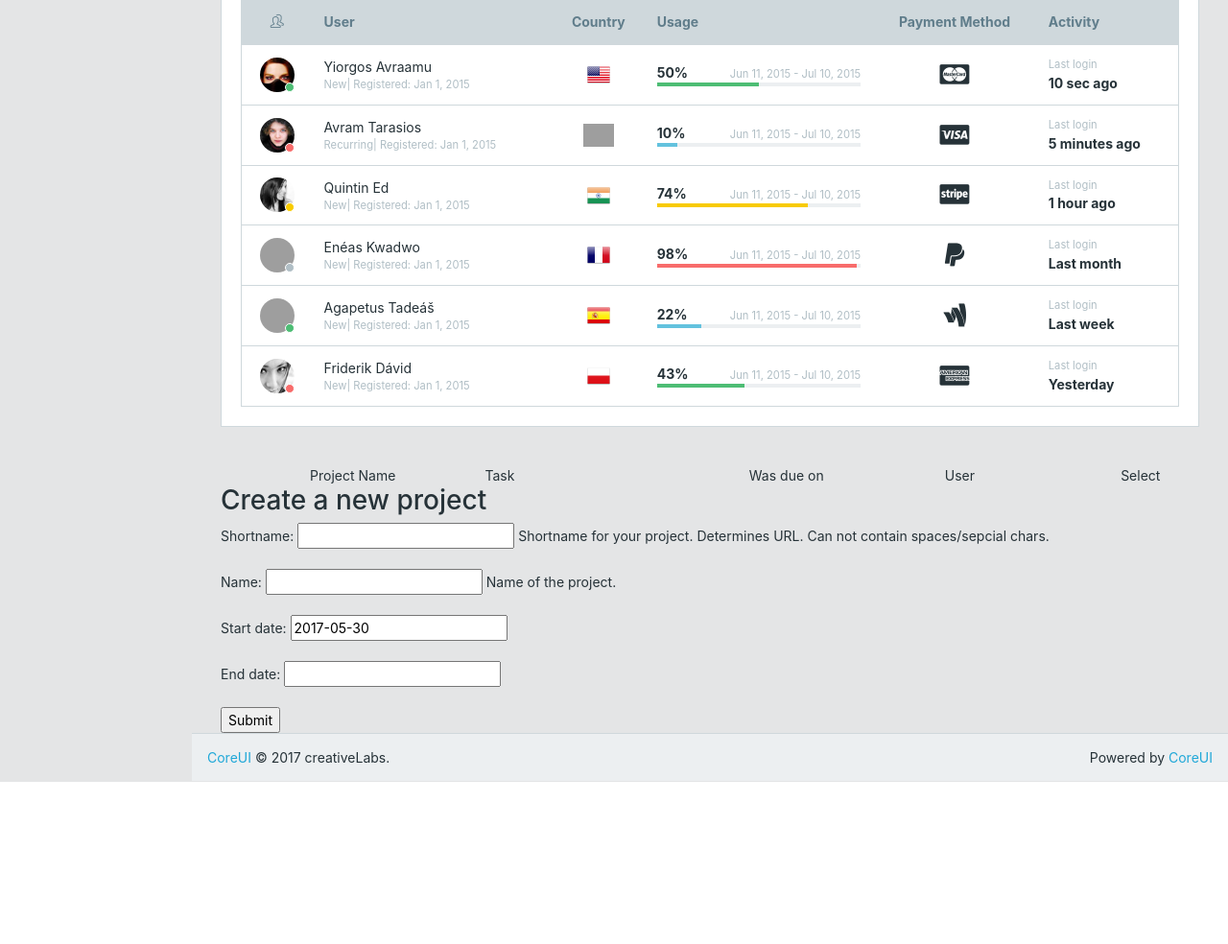
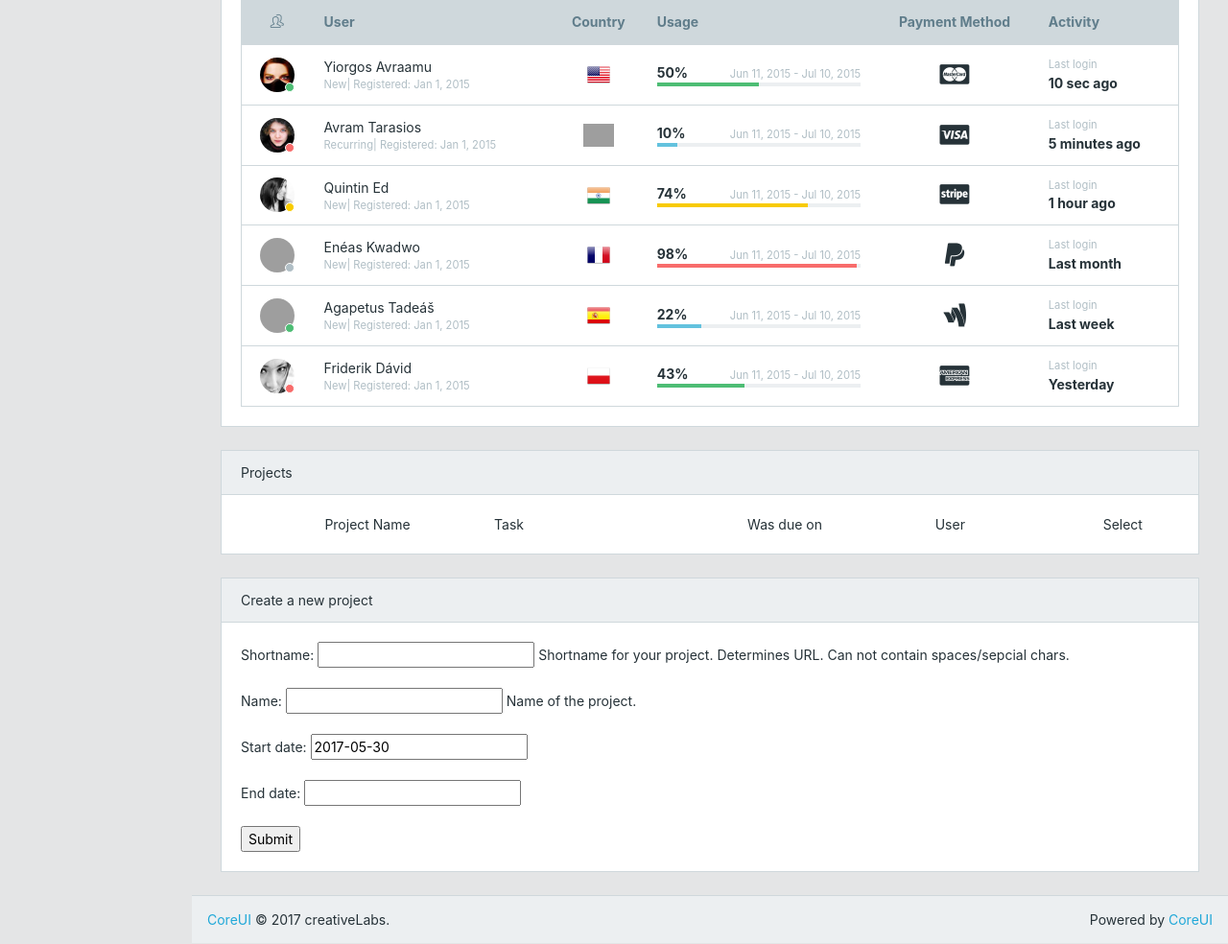
Before and after one commit to d2emon/projectboard, a Django app: page /projects/dashboard/ in a window 1280 px wide. Shown: the part 1522-2506 px from the top of the page at 96% size. Before the commit the page ends 2337 px from the top, so only its background shows below. Run offline with Django 3.2, Linux system fonts and the light colour scheme; the visitor is signed in with stand-in values (Sample User, id 1); data that the repository does not hold is empty; parts of the project's set-up code (start-up, migrations or seed data) failed here and were passed over; some libraries are stand-ins or nearby versions; grey boxes are pictures that could not be loaded.

Commit message:
Add to design

```diff
--- a/templates/project/dashboard.html
+++ b/templates/project/dashboard.html
@@ -904,9 +904,14 @@
                         <!--/.col-->
                     </div>
                     <!--/.row-->
-	 <div class="contenttext">
-				<div class="curve"><p></p></div>
-				<div class="tblpad">
+  <div class="row">
+    <div class="col-md-12">
+      <div class="card">
+        <div class="card-header">
+          Projects
+        </div>
+        <div class="card-block">
+          <div class="tablepad">
             <table width="100%" border="0" cellspacing="0" cellpadding="0" class="tbltitle">
   <tr>
     <td width="27%" style="text-align:center">Project Name</td>
@@ -961,12 +966,20 @@
  {% endfor %}
  </tr>
 </table>
-
+          </div>
+        </div>
+      </div>
     </div>
   </div>
 
   {% if invites %}
-        <h2>Pending Invites</h2>
+  <div class="row">
+    <div class="col-md-12">
+      <div class="card">
+        <div class="card-header">
+			    Pending Invites
+        </div>
+        <div class="card-block">
         <ul>
         {% for invite in invites %}
             <li>
@@ -980,20 +993,31 @@
             </li>
         {% endfor %}
         </ul>
+        </div>
+      </div>
+    </div>
+  </div>
   {% endif %}
 
-		<div id="create">
-			<h3>Create a new project</h3>
-			<div class="createcontent">
-				<form action="." method="post">
+  <div class="row">
+    <div class="col-md-12">
+      <div class="card">
+        <div class="card-header">
+			    Create a new project
+        </div>
+        <div class="card-block">
+				  <form action="/" method="post">
             {% csrf_token %}
             {{createform.as_p}}
 					  <input name="createproject" type="submit" value="Submit" class="submitbutton" />
 				  </form>
         </div>
+      </div>
+    </div>
+  </div>
+</div>
 
 
-			</div>
 {% endblock %}
 
 
```
Lines whose indentation alone changed are shown as unchanged.
